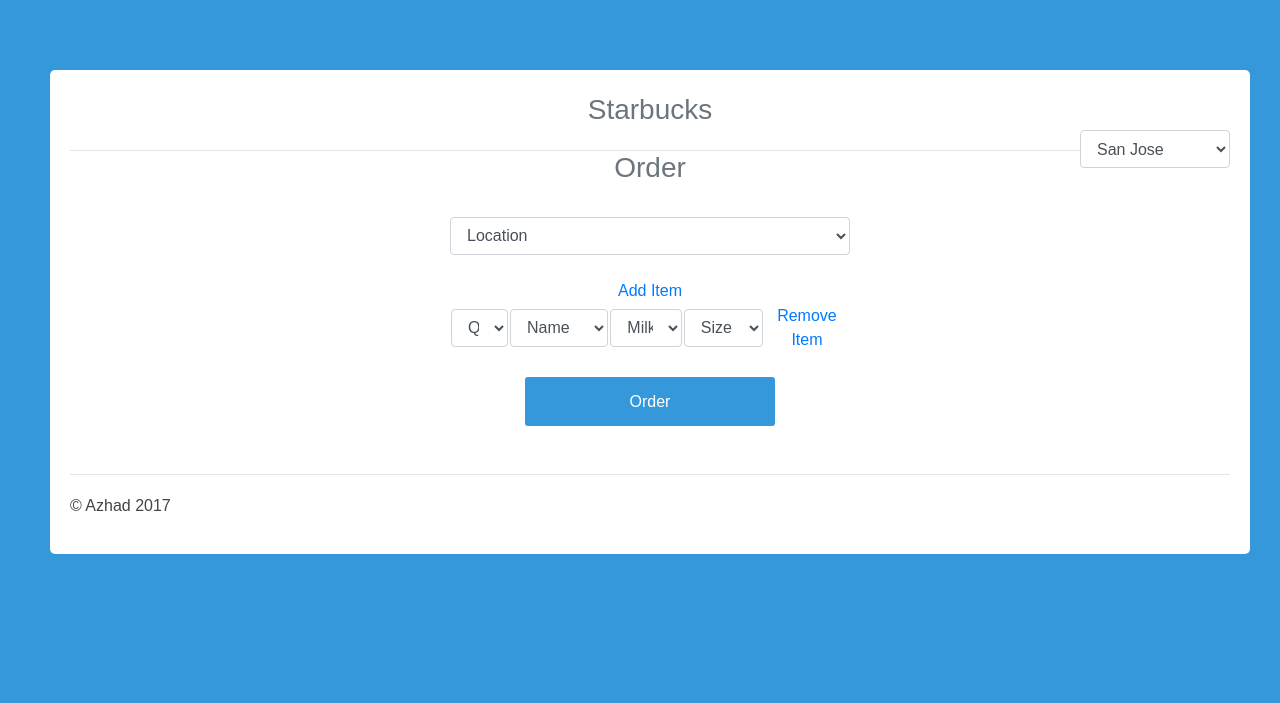
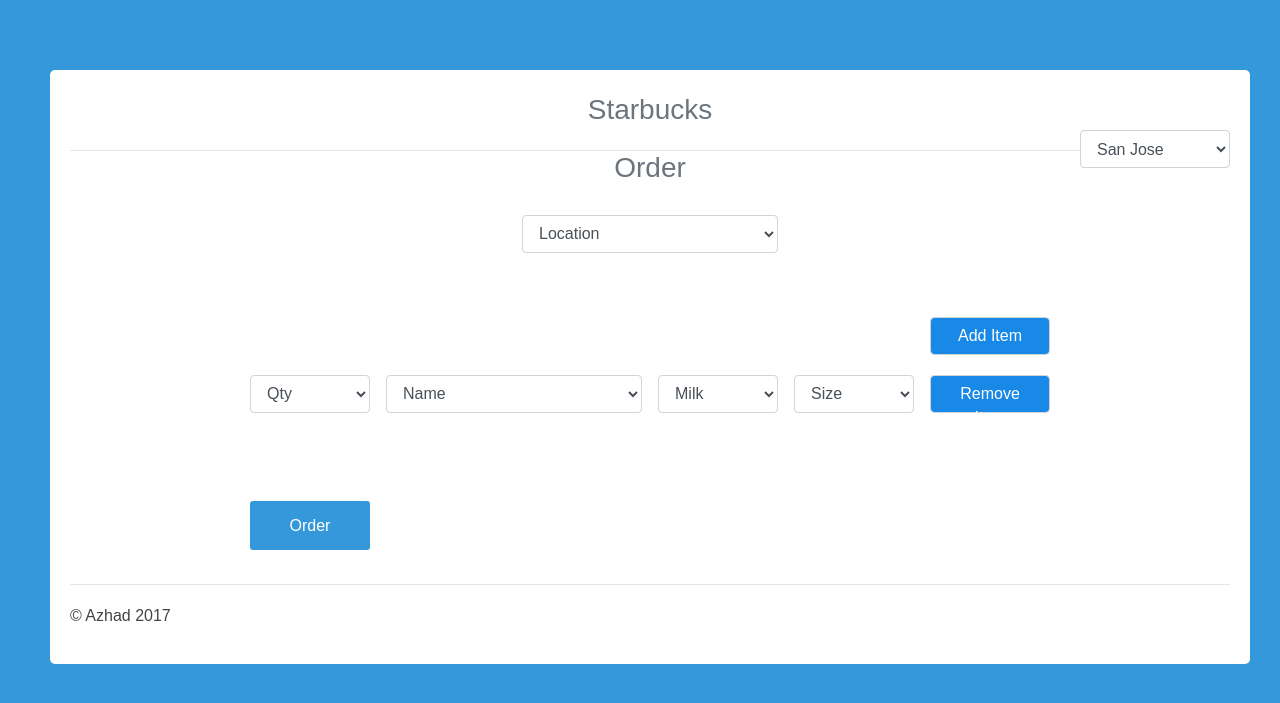
Before and after one commit to azhadm/multi-tenant-starbucks, a Flask app: page / in a window 1280 px wide. Shown: the top 703 px of the page. Run offline with Flask 2, Linux system fonts and the light colour scheme; some libraries are stand-ins or nearby versions.

Commit message:
UI Changes

```diff
--- a/Portal/static/style.css
+++ b/Portal/static/style.css
@@ -82,24 +82,7 @@ input:focus {
     box-shadow: none;
     transition: 0.25s;
     display: block;
-    width: 250px;
-    margin: 0 auto;
-}
-
-.btn1 {
-    border: 2px solid transparent;
-    background: #3498DB;
-    color: #ffffff;
-    font-size: 16px;
-    line-height: 20px;
-    padding: 10px 0;
-    text-decoration: none;
-    text-shadow: none;
-    border-radius: 3px;
-    box-shadow: none;
-    transition: 0.25s;
-    display: block;
-    width: 200px;
+    width: 120px;
     margin: 0 auto;
 }
 
@@ -121,7 +104,7 @@ input:focus {
 
 .div2 {
     text-align: center;
-    width: 400px;
+    width: 800px;
     margin: auto;
 }
 
@@ -135,3 +118,110 @@ input:focus {
     color: #444;
     border-top: 1px solid #e5e5e5;
 }
+
+a {
+    background-color: #1889e6 !important;
+    color: #ffffff !important;
+}
+
+a:hover {
+    text-decoration: underline;
+    background-color: #2980B9 !important;
+    color: #ffffff !important;
+    cursor: pointer;
+}
+
+
+/**/
+
+
+/* grid */
+
+
+/**/
+
+.grid-row {
+    margin-top: 20px;
+}
+
+.grid-row:after {
+    content: '';
+    display: table;
+    clear: both;
+}
+
+.grid-row:first-child {
+    margin-top: 0;
+}
+
+.grid-col {
+    display: block;
+    float: left;
+    margin-left: 2%;
+}
+
+.grid-col:first-child {
+    margin-left: 0;
+}
+
+.grid-col .inner {
+    padding: 10px 0;
+    border-radius: 5px;
+    text-align: center;
+}
+
+.grid-col-1 {
+    width: 15%;
+}
+
+.grid-col-2 {
+    width: 32%;
+}
+
+.grid-col-3 {
+    width: 49%;
+}
+
+.grid-col-4 {
+    width: 66%;
+}
+
+.grid-col-5 {
+    width: 83%;
+}
+
+.grid-col-offset-1 {
+    margin-left: 19%;
+}
+
+.grid-col-offset-1:first-child {
+    margin-left: 17%;
+}
+
+.grid-col-offset-2 {
+    margin-left: 36%;
+}
+
+.grid-col-offset-2:first-child {
+    margin-left: 34%;
+}
+
+.grid-col-offset-3 {
+    margin-left: 53%;
+}
+
+.grid-col-offset-3:first-child {
+    margin-left: 51%;
+}
+
+.grid-col-offset-4 {
+    margin-left: 70%;
+}
+
+.grid-col-offset-4:first-child {
+    margin-left: 68%;
+}
+
+.grid-col-offset-5:first-child {
+    margin-left: 85%;
+}
--- a/Portal/templates/index.html
+++ b/Portal/templates/index.html
@@ -30,11 +30,14 @@
         </div>
     </div>
 
+
+
     <script>
         $(document).ready(function() {
             $("#btnSave").show();
             $("#btnPay").data("id", "").hide();
             $("#btnNew").hide();
+            $("#btnRefresh").hide();
             $("#btnUpdate").data("id", "").hide();
             $("#btnCancel").data("id", "").hide();
 
@@ -65,9 +68,11 @@
                         if (data["_id"]) {
                             $('#lblMessage').html(data["message"]).css("color", "Green").show(2000).fadeTo(7000, 1).hide(2000);
                             $("#btnSave").hide();
+                            $("#btnRefresh").data("id", data["_id"]);
                             $("#btnPay").data("id", data["_id"]).show();
                             $("#btnUpdate").data("id", data["_id"]).show();
                             $("#btnCancel").data("id", data["_id"]).show();
+                            $(".divStatus").show();
                             $("#store").prop("disabled", true);
                         } else {
                             $('#lblMessage').html("Unable to save order. An error occured.").css("color", "Red").show(2000).fadeTo(7000, 1).hide(2000);
@@ -165,6 +170,7 @@
                         if (data["_id"]) {
                             $('#lblMessage').html("Payment successful.").css("color", "Green").show(2000).fadeTo(7000, 1).hide(2000);
                             $("#btnNew").show();
+                            $("#btnRefresh").show();
                             $("#btnPay").data("id", "").hide();
                             $("#btnUpdate").data("id", "").hide();
                             $("#btnCancel").data("id", "").hide();
@@ -183,17 +189,37 @@
                     type: 'GET',
                     url: "/addItem",
                     dataType: "html",
+                    contentType: 'application/json;charset=UTF-8',
                     success: function(data, textStatus, xhr) {
                         $(".divItems").html(data);
                         $("#location").val("");
                         $("#btnSave").show();
                         $("#btnPay").data("id", "").hide();
                         $("#btnNew").hide();
+                        $("#btnRefresh").data("id", data["_id"]).hide();
+                        $(".divStatus").hide();
                         $("#btnUpdate").data("id", "").hide();
                         $("#btnCancel").data("id", "").hide();
                         $("#store").prop("disabled", false);
                     },
-                    complete: function(xhr, textStatus) {
+                    failure: function(xhr, textStatus) {
+
+                    }
+                });
+            });
+
+            $(document.body).on('click', '#btnRefresh', function() {
+                $.ajax({
+                    type: 'GET',
+                    url: "/starbucks/order/" + $(this).data("id"),
+                    headers: {
+                        'uri': $("#store").val()
+                    },
+                    dataType: "json",
+                    success: function(data, textStatus, xhr) {
+                        $("#lblStatus").html(data["status"]);
+                    },
+                    failure: function(xhr, textStatus) {
 
                     }
                 });
--- a/Portal/templates/order.html
+++ b/Portal/templates/order.html
@@ -1,28 +1,89 @@
 <div class="login-form">
     <div class="div2">
         <h3 class="text-muted">Order</h3>
-        <br>
+        <div class="grid-row">
+            <div class="grid-col grid-col-2">
+                <div class="inner">
+                </div>
+            </div>
+            <div class="grid-col grid-col-2">
+                <div class="inner">
                     <select id="location" class="form-control">
                         <option value="">Location</option>
                         <option value="dine-in">Dine-in</option>
                         <option value="take-out">Take out</option>
                     </select>
+                </div>
+            </div>
+        </div>
         <br>
-        <a class="addItem" value="Add Item" style="text-align:right;">Add Item</a>
-        <div class="divItems"> {% include 'partialOrder.html' %}
+        <div class="grid-row">
+            <div class="grid-col grid-col-5">
+                <div class="inner">
                 </div>
+            </div>
+            <div class="grid-col grid-col-1">
+                <div class="inner">
+                    <a class="addItem form-control" value="Add Item">Add Item</a>
+                </div>
+            </div>
+        </div>
+        <div class="divItems">
+            {% include 'partialOrder.html' %}
+        </div>
+        <div class="grid-row divStatus" style="display:none;">
+            <div class="grid-col grid-col-1">
+                <div class="inner">
+                </div>
+            </div>
+            <div class="grid-col grid-col-2">
+                <div class="inner">
+                    <label>Status:  </label><label id="lblStatus">PLACED</label>
+                </div>
+            </div>
+            <div class="grid-col grid-col-2">
+                <div class="inner">
+                    <button id="btnRefresh" class="btn btn-lg btn-primary btn-block" type="button" style="display:none;">Refresh</button>
+                </div>
+            </div>
+            <div class="grid-col grid-col-1">
+                <div class="inner">
+                </div>
+            </div>
+        </div>
+        <br>
 
         <label id="lblMessage"></label>
-        <br>
+
+        <div class="grid-row">
+            <div class="grid-col grid-col-1">
+                <div class="inner">
                     <button id="btnSave" class="btn btn-lg btn-primary btn-block" type="button">Order</button>
+                </div>
+            </div>
+            <div class="grid-col grid-col-1 btnPay">
+                <div class="inner">
                     <button id="btnPay" class="btn btn-lg btn-primary btn-block" style="display:none;" type="button">Pay</button>
+                </div>
+            </div>
+            <div class="grid-col grid-col-1 btnUpdate">
+                <div class="inner">
                     <button id="btnUpdate" class="btn btn-lg btn-primary btn-block" style="display:none;" type="button">Update</button>
+                </div>
+            </div>
+            <div class="grid-col grid-col-1 btnCancel">
+                <div class="inner">
                     <button id="btnCancel" class="btn btn-lg btn-primary btn-block" style="display:none;" type="button">Cancel</button>
+                </div>
+            </div>
+            <div class="grid-col grid-col-1 btnNew">
+                <div class="inner">
                     <button id="btnNew" class="btn btn-lg btn-primary btn-block" style="display:none;" type="button">New Order</button>
                 </div>
+            </div>
+        </div>
+    </div>
     <br>
-    <br>
-
 </div>
 <script>
     $(document).ready(function() {
--- a/Portal/templates/partialOrder.html
+++ b/Portal/templates/partialOrder.html
@@ -1,6 +1,6 @@
-<table class="item">
-    <tr>
-        <td>
+<div class="grid-row item">
+    <div class="grid-col grid-col-1">
+        <div class="inner">
             <select id="quantity" class="form-control">
                 <option value="">Qty</option>
                 <option value="1">1</option>
@@ -14,36 +14,43 @@
                 <option value="9">9</option>
                 <option value="10">10</option>
             </select>
-        </td>
-        <td>
+        </div>
+    </div>
+    <div class="grid-col grid-col-2">
+        <div class="inner">
             <select id="name" class="form-control">
                 <option value="">Name</option>
                 <option value="latte">Latte</option>
                 <option value="cappuccino">Cappuccino</option>
                 <option value="mocha">Mocha</option>
             </select>
-        </td>
-        <td>
+        </div>
+    </div>
+    <div class="grid-col grid-col-1">
+        <div class="inner">
             <select id="milk" class="form-control">
                 <option value="">Milk</option>
                 <option value="1%">1%</option>
                 <option value="2%">2%</option>
                 <option value="whole">Whole</option>
             </select>
-        </td>
-        <td>
+        </div>
+    </div>
+    <div class="grid-col grid-col-1">
+        <div class="inner">
             <select id="size" class="form-control">
                 <option value="">Size</option>
                 <option value="small">Small</option>
                 <option value="medium">Medium</option>
                 <option value="large">Large</option>
             </select>
-        </td>
-        <td>
-            <a class="removeItem" value="Remove Item">Remove Item</a>
-        </td>
-    </tr>
-</table>
+        </div>
+    </div>
+    <div class="grid-col grid-col-1">
+        <div class="inner">
+            <a class="removeItem form-control" value="Remove Item">Remove Item</a>
+        </div>
+    </div>
 
     <script>
         $(document).ready(function() {
@@ -52,3 +59,5 @@
             });
         });
     </script>
+
+</div>
```
Lines whose indentation alone changed are shown as unchanged.
